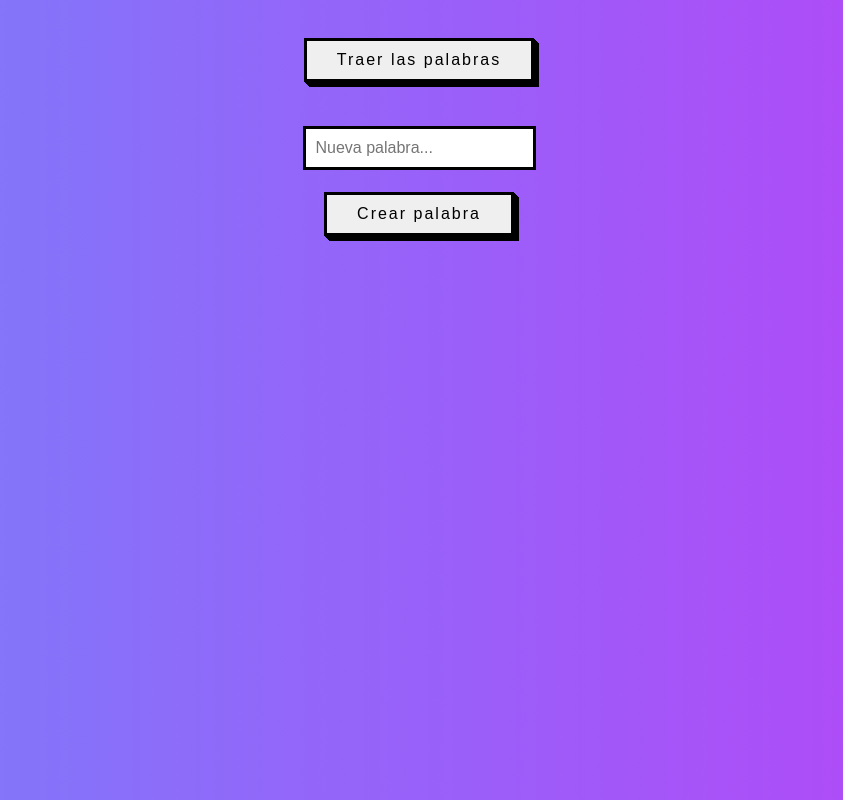
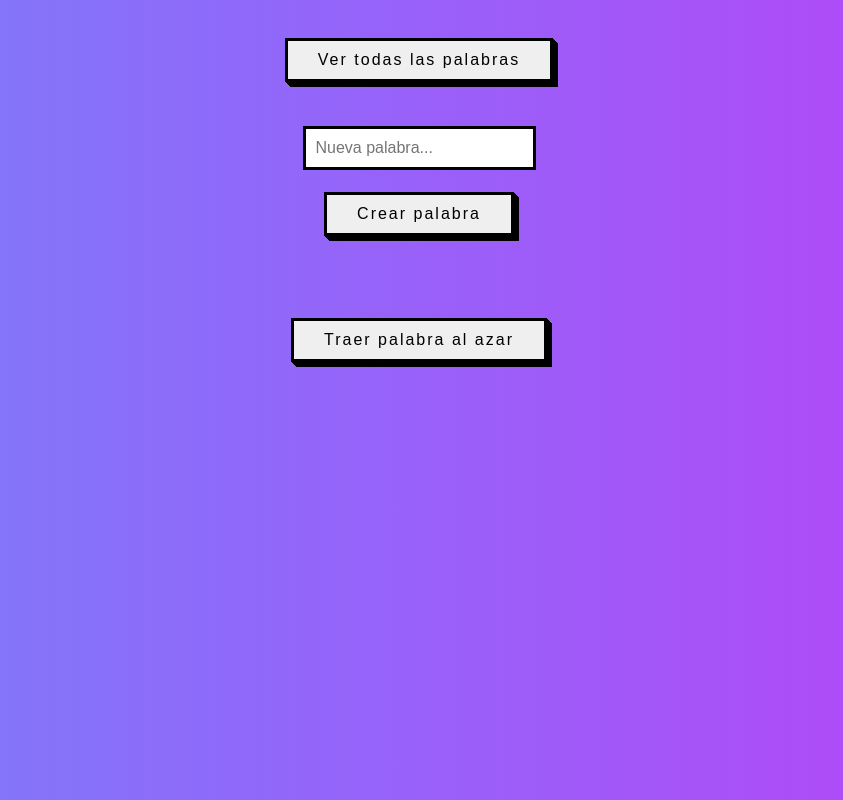
Before and after one commit to web3es/panel-criptdle, a React (Create React App) app: page / in a window 1280 px wide. Shown: the whole page, without its empty margins (221-1064 px from the left). Built offline with nearby package versions, Linux system fonts and the light colour scheme.

Commit message:
creamos la función fetchWord para obtener una palabra al azar

```diff
--- a/src/App.js
+++ b/src/App.js
@@ -11,6 +11,7 @@ function App() {
   const [words, setWords] = useState([]); // para guardar las palabras que obtengamos del readWords()
   const [word, setWord] = useState(""); // para guardar la palabra que el usuario escribe en el input
   const [isLoading, setIsLoading] = useState(false); // para indicar al usuario que la info se está cargando
+  const [randomWord, setRandomWord] = useState();
 
   async function fetchWords() {
     // función que trae las palabras de la blockchain, usando la función readWords() de nuestro smart contract
@@ -62,9 +63,30 @@ function App() {
     }
   }
 
+
+  async function fetchWord() {
+    // función que trae una palabra al azar de la blockchain, usando la función getWord() de nuestro smart contract
+    if (typeof window.ethereum !== "undefined") {
+      const provider = new ethers.providers.Web3Provider(window.ethereum);
+      const contract = new ethers.Contract(
+        criptdleAddress,
+        Criptdle.abi,
+        provider
+      );
+      try {
+        const data = await contract.getWord();
+        setRandomWord(data);
+      } catch (err) {
+        console.log("Error: ", err);
+      }
+    } else {
+      alert("Tenés que tener Metamask instalada.");
+    }
+  }
+
   return (
     <div className="App">
-      <button onClick={fetchWords}>Traer las palabras</button>
+      <button onClick={fetchWords}>Ver todas las palabras</button>
       <br />
       <br />
       <br />
@@ -85,6 +107,14 @@ function App() {
           <li key={word}>{word}</li>
         ))}
       </ul>
+
+
+      <br />
+      <br />
+
+      <button onClick={fetchWord}>Traer palabra al azar</button>
+      <br />
+      {randomWord}
     </div>
   );
 }
```
